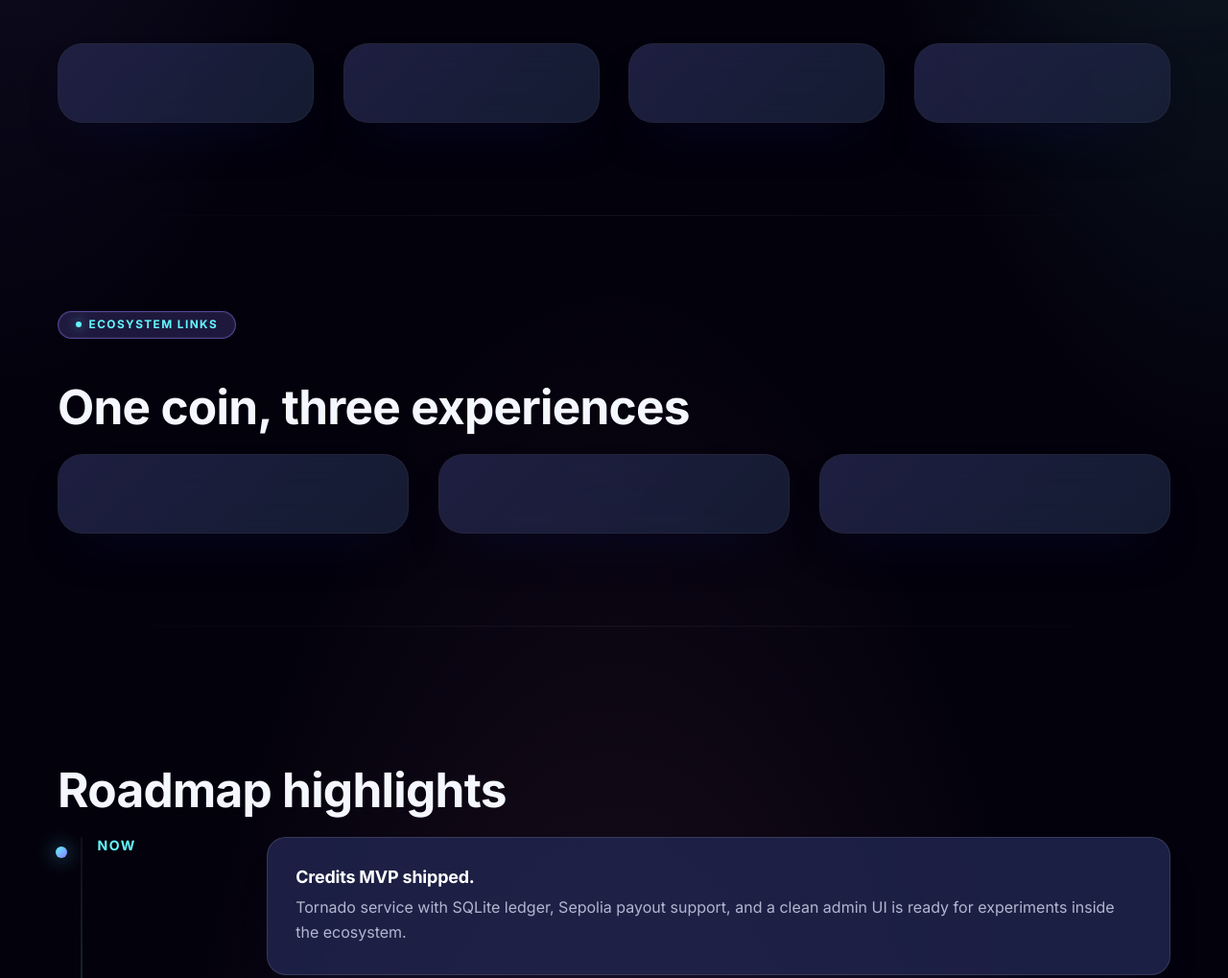
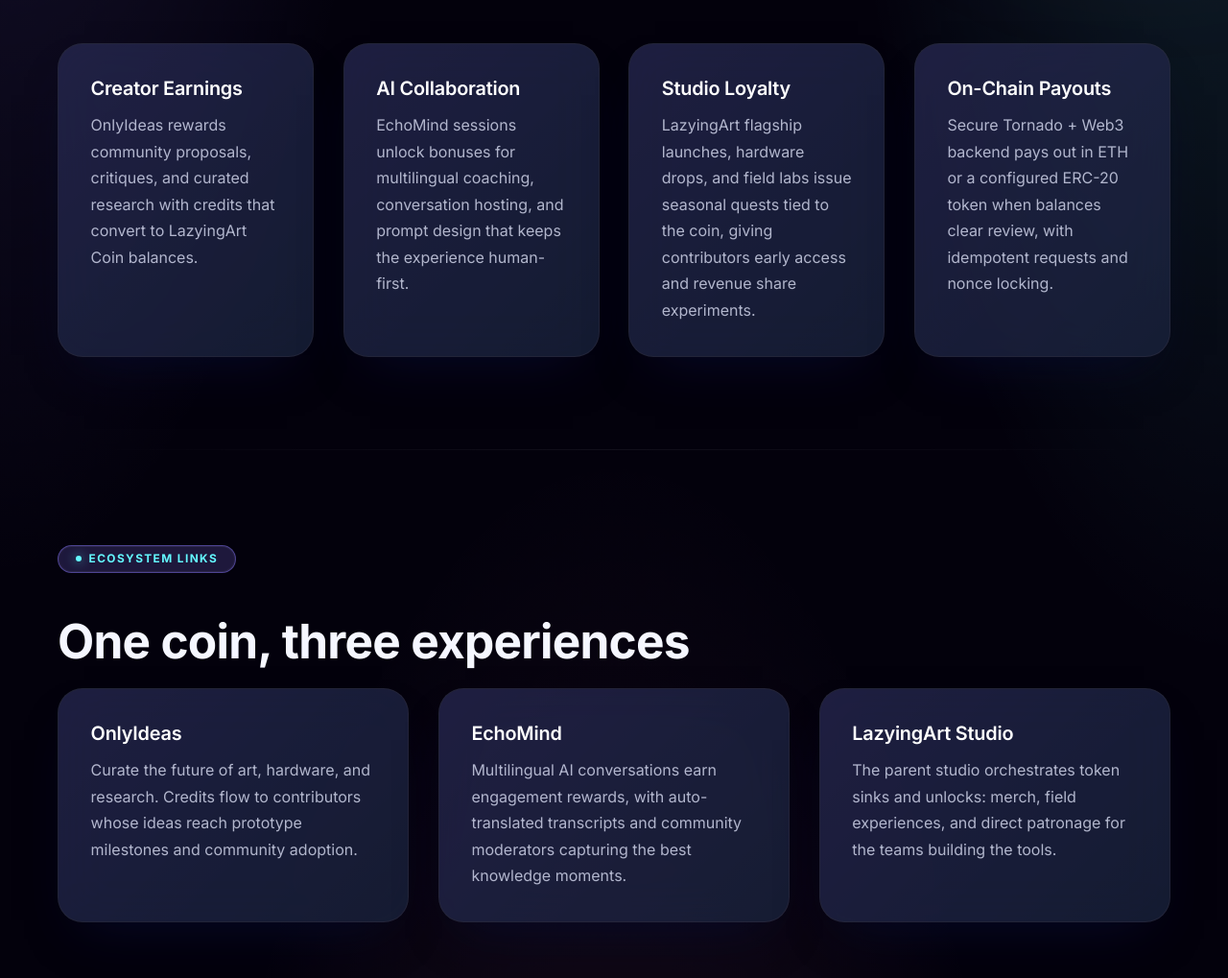
Before and after one commit to lachlanchen/LazyingArtCoin, a plain HTML site: page docs/index.html in a window 1280 px wide. Shown: the part 1084-2103 px from the top of the page at 96% size. Drawn offline with Linux system fonts and the light colour scheme.

Commit message:
fix(i18n): restore card defaults

```diff
--- a/docs/index.html
+++ b/docs/index.html
@@ -858,7 +858,21 @@
                 hero_card_body: `The LazyingArt Coin service issues credits on contribution, settles balances in ETH or ERC-20 tokens, and keeps a transparent ledger. It connects the community spaces where creative work, AI dialogue, and membership intersect.`,
                 utility_title: `Designed for real utility`,
                 utility_subtitle: `Credits start inside our apps and graduate to on-chain value. The MVP shipping in this repository focuses on reliability, clear conversion, and transparent accounting.`,
+                utility_card1_title: `Creator Earnings`,
+                utility_card1_desc: `OnlyIdeas rewards community proposals, critiques, and curated research with credits that convert to LazyingArt Coin balances.`,
+                utility_card2_title: `AI Collaboration`,
+                utility_card2_desc: `EchoMind sessions unlock bonuses for multilingual coaching, conversation hosting, and prompt design that keeps the experience human-first.`,
+                utility_card3_title: `Studio Loyalty`,
+                utility_card3_desc: `LazyingArt flagship launches, hardware drops, and field labs issue seasonal quests tied to the coin, giving contributors early access and revenue share experiments.`,
+                utility_card4_title: `On-Chain Payouts`,
+                utility_card4_desc: `Secure Tornado + Web3 backend pays out in ETH or a configured ERC-20 token when balances clear review, with idempotent requests and nonce locking.`,
                 ecosystem_badge: `Ecosystem Links`,
+                ecosystem_card1_title: `OnlyIdeas`,
+                ecosystem_card1_desc: `Curate the future of art, hardware, and research. Credits flow to contributors whose ideas reach prototype milestones and community adoption.`,
+                ecosystem_card2_title: `EchoMind`,
+                ecosystem_card2_desc: `Multilingual AI conversations earn engagement rewards, with auto-translated transcripts and community moderators capturing the best knowledge moments.`,
+                ecosystem_card3_title: `LazyingArt Studio`,
+                ecosystem_card3_desc: `The parent studio orchestrates token sinks and unlocks: merch, field experiences, and direct patronage for the teams building the tools.`,
                 ecosystem_title: `One coin, three experiences`,
                 roadmap_title: `Roadmap highlights`,
                 roadmap_now_date: `Now`,
```
